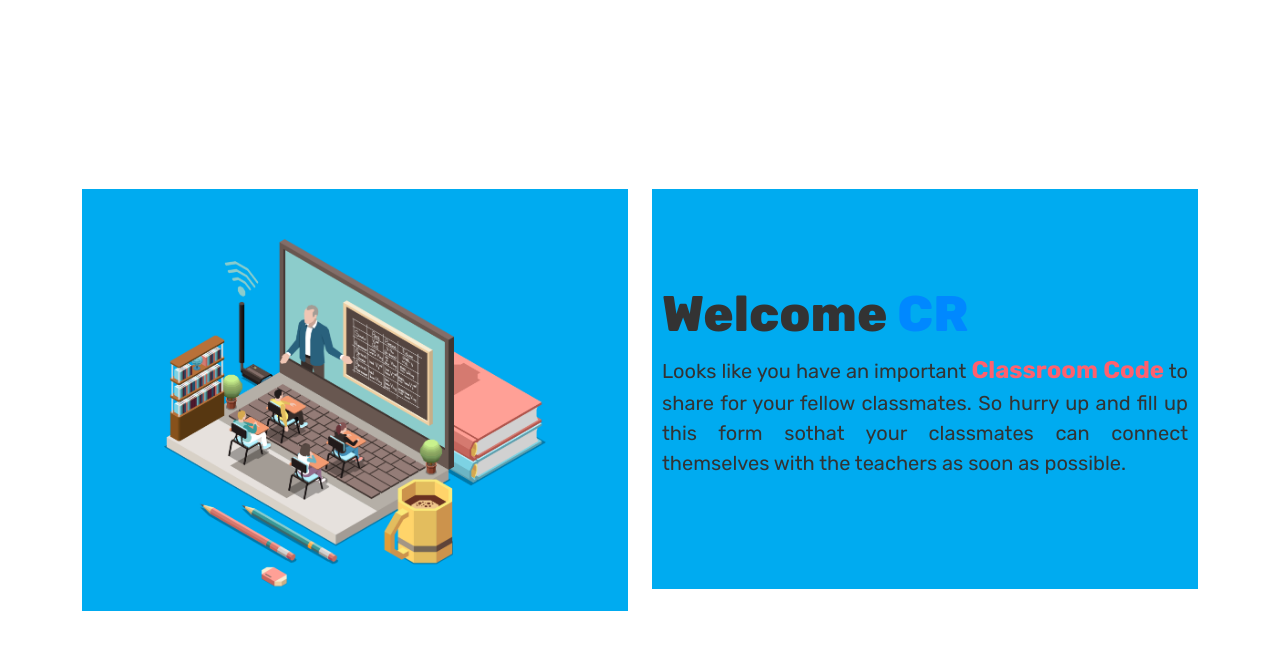
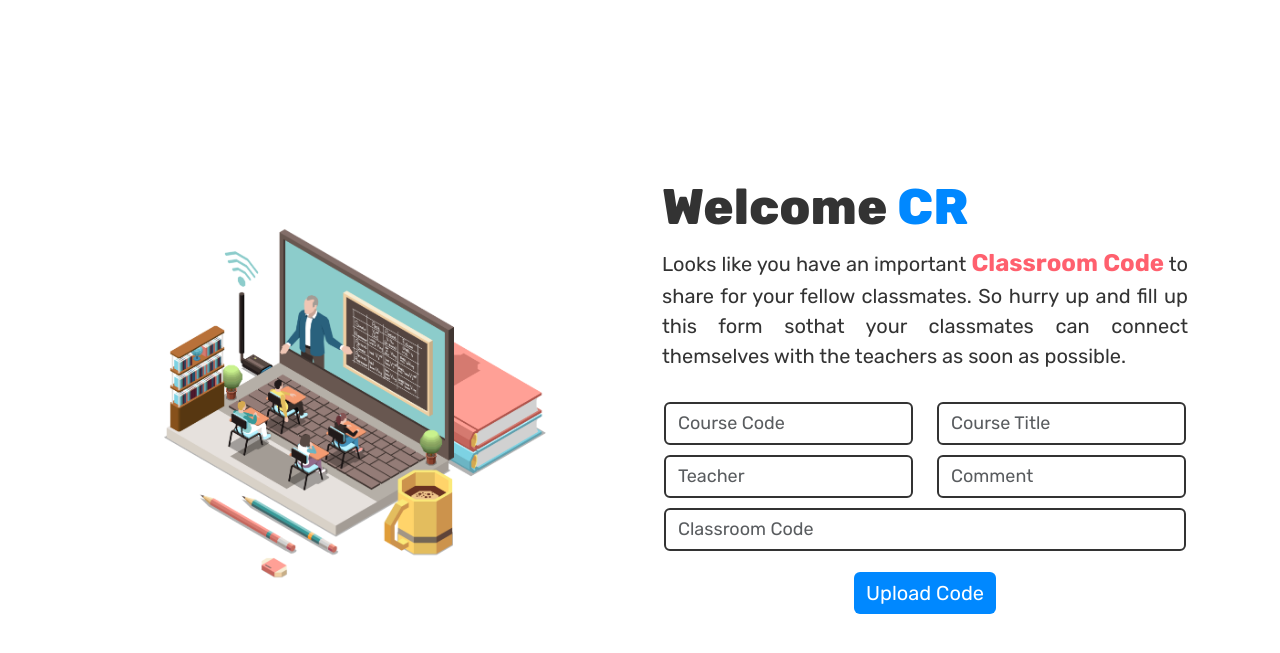
Before and after one commit to sakhadib/the_cr_mate, a PHP site: page /classroom/index.html in a window 1280 px wide. Shown: the top 653 px of the page. Run offline with PHP 8.4, Linux system fonts and the light colour scheme.

Commit message:
cc_korsi

```diff
--- a/classroom/index.html
+++ b/classroom/index.html
@@ -28,11 +28,38 @@
                 </div>
                 <div class="col-lg-6 col-12">
                     <div class="tr-classroomsection">
-                        <div class="tr-greeting">
-                            <h1>Welcome <span>CR</span></h1>
-                            <p>Looks like you have an important <span>Classroom Code</span> to share for your fellow
-                                classmates. So hurry up and fill up this form sothat your classmates can connect themselves with the teachers as soon as possible.
-                            </p>
+                        <div class="tr-formseg">
+                            <div class="tr-greeting">
+                                <h1>Welcome <span>CR</span></h1>
+                                <p>Looks like you have an important <span>Classroom Code</span> to share for your fellow
+                                    classmates. So hurry up and fill up this form sothat your classmates can connect themselves with the teachers as soon as possible.
+                                </p>
+                            </div>
+                            <form action="#">
+                                <div class="container">
+                                    <div class="row">
+                                        <div class="col-md-6">
+                                            <input type="text" class="form-control" name="course_code" placeholder="Course Code" required>
+                                        </div>
+                                        <div class="col-md-6">
+                                            <input type="text" class="form-control" name="course_title" placeholder="Course Title" required>
+                                        </div>
+
+                                        <div class="col-md-6">
+                                            <input type="text" class="form-control" name="teacher" placeholder="Teacher" required>
+                                        </div>
+                                        <div class="col-md-6">
+                                            <input type="text" class="form-control" name="comment" placeholder="Comment" required>
+                                        </div>
+                                        <div class="col-md-12">
+                                            <input type="url" class="form-control message-box" name="classroom_code" placeholder="Classroom Code" required>
+                                        </div>
+                                        <div class="form-button mt-3">
+                                            <button id="submit" type="submit" class="btn btn-primary">Upload Code</button>
+                                        </div>
+                                    </div>
+                                </div>
+                            </form>
                         </div>
                     </div>
                 </div>
--- a/classroom/style.css
+++ b/classroom/style.css
@@ -17,8 +17,8 @@
     justify-content: center;
     align-items: center;
     text-align: center;
-    min-height: 50vh;
-    background-color: #00abf0;
+    min-height: 56vh;
+    /* background-color: #00abf0; */
     font-family: 'Rubik', sans-serif;
 }
 
@@ -26,6 +26,9 @@
     width: 70%;
 }
 
+.tr-formseg{
+    padding-bottom: 20px;
+}
 .tr-greeting{
     text-align: left;
     padding: 10px;
@@ -51,3 +54,32 @@
     color: #ff606e;
     font-size: 24px;
 }
+
+.form-control{
+    margin-top: 5px;
+    margin-bottom: 5px;
+    min-height: 40px;
+    border: 2px solid #333;
+    font-size: 18px;
+    color: #333;
+}
+.form-control:hover, .form-control:focus, .form-control:active{
+    background-color: rgb(0, 171, 240, 0.1);
+}
+
+.btn-primary{
+    background-color: #0088ff;
+    outline: none;
+    border: 0px;
+    box-shadow: none;
+    font-size: 20px;
+    transition: all 0.3s ease;
+}
+
+.btn-primary:hover, .btn-primary:focus, .btn-primary:active{
+    background-color: #0088ff;
+    outline: none;
+    border: none;
+    box-shadow: 0 0 10px rgba(0, 0, 0, .4);
+    transition: all 0.3s ease;
+}
```
